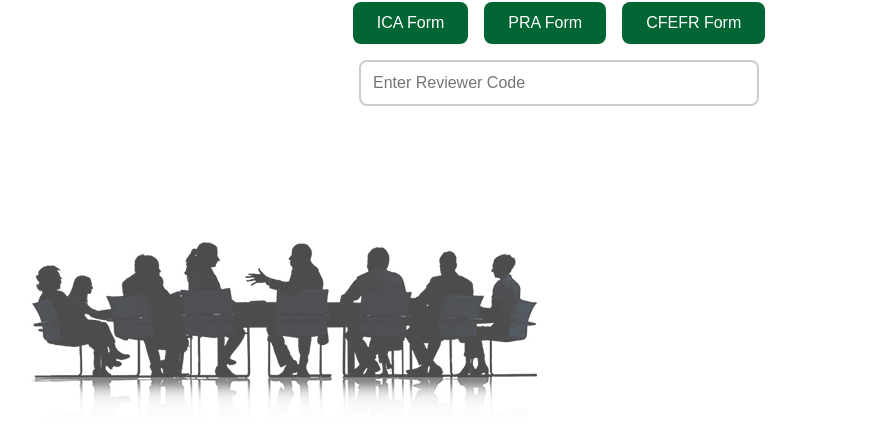
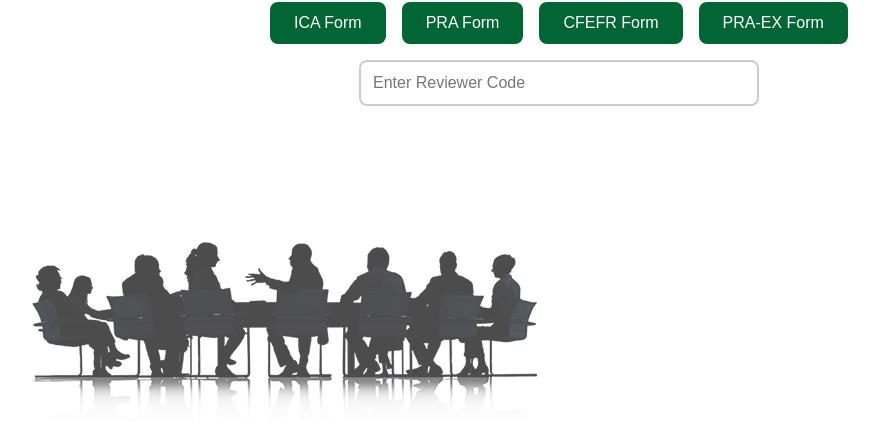
Before and after one commit to angelop-1602/IM202_Capstone, a plain HTML site: page index.html in a window 1280 px wide. Shown: the part 358-800 px from the top of the page, without its empty margins (81-960 px from the left). Drawn offline with Linux system fonts and the light colour scheme.

Commit message:
Added a form for the Exemption

```diff
--- a/index.html
+++ b/index.html
@@ -21,6 +21,8 @@
                     Form</button>
                 <button class="form-button" onclick="openForm('https://forms.office.com/r/n6RU8EuT3P')">CFEFR
                     Form</button>
+                <button class="form-button" onclick="openForm('https://forms.office.com/r/vT231a87fj')">PRA-EX
+                    Form</button>
             </div>
             <input type="text" id="reviewer-code" placeholder="Enter Reviewer Code" class="input-field">
         </div>
```
